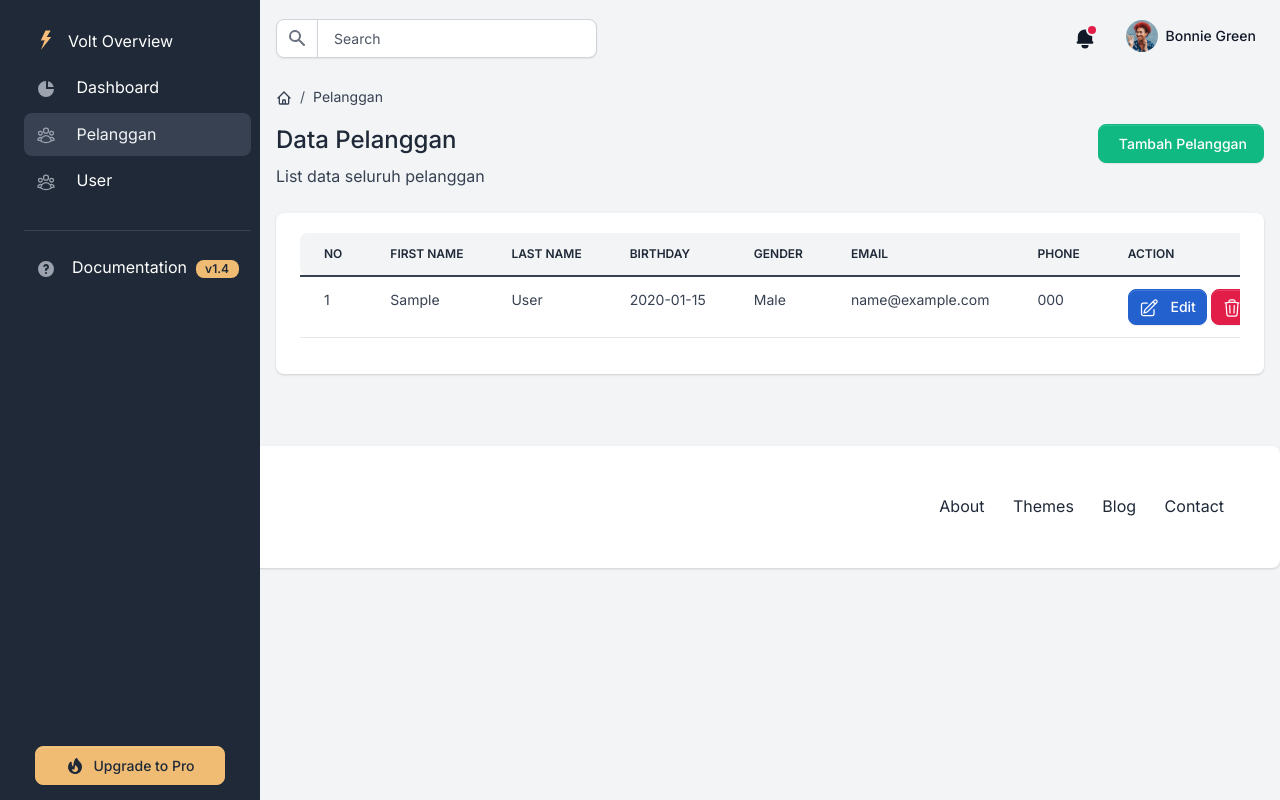
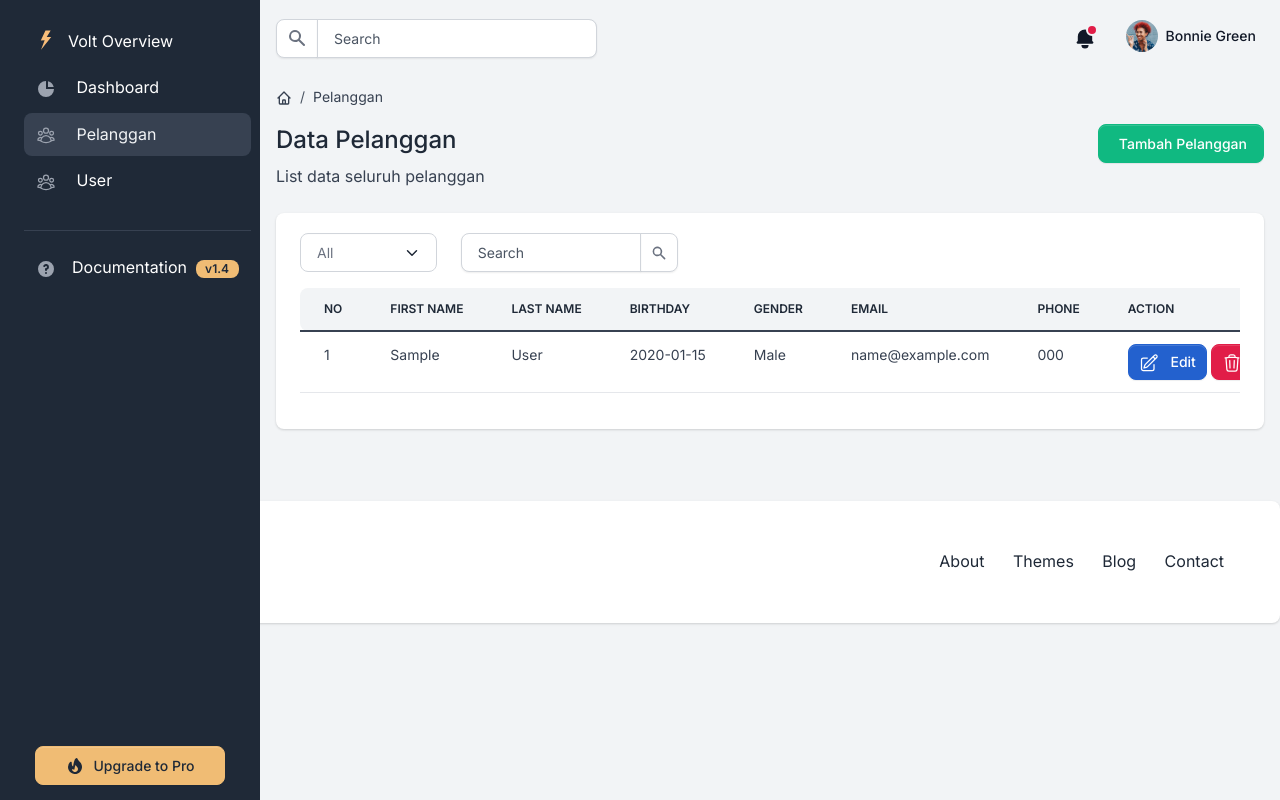
Before and after one commit to fajar25si/Fajar-2SIB.Web, a Laravel app: page /pelanggan in a window 1280 px wide. Run offline with Laravel 12, Linux system fonts and the light colour scheme; tables that the repository leaves empty hold one stand-in row (values such as "Sample post").

Commit message:
Penambahan Filter dan juga Penambahan From Search

```diff
--- a/app/Http/Controllers/PelangganController.php
+++ b/app/Http/Controllers/PelangganController.php
@@ -10,10 +10,21 @@ class PelangganController extends Controller
     /**
      * Display a listing of the resource.
      */
-    public function index()
+    public function index(Request $request)
     {
-        $data['dataPelanggan'] = Pelanggan::paginate(10)->onEachSide(15);
+        //Daftar kolom yyang bisa di filter sesuai nama pada from
+        $filterableColumns = ['gender'];
+
+        $seacrhableColumns = ['first_name', 'last_name', 'email', 'phone'];
+
+        //Gunakan scope filter untuk memproses query
+        $data['dataPelanggan'] = Pelanggan::filter($request, $filterableColumns)
+        ->search($request, $seacrhableColumns)->paginate(10)
+        ->onEachSide(15)->withQueryString();
+
         return view('admin.pelanggan.index', $data);
+
+
     }
 
     /**
--- a/app/Models/Pelanggan.php
+++ b/app/Models/Pelanggan.php
@@ -2,6 +2,7 @@
 
 namespace App\Models;
 
+use Illuminate\Database\Eloquent\Builder;
 use Illuminate\Database\Eloquent\Model;
 
 class Pelanggan extends Model
@@ -16,4 +17,26 @@ class Pelanggan extends Model
         'email',
         'phone',
     ];
+
+    public function scopeFilter(Builder $query, $request, array $filterableColumns): Builder
+    {
+    foreach ($filterableColumns as $column) {
+        if ($request->filled($column)) {
+            $query->where($column, $request->input($column));
+        }
+    }
+    return $query;
 }
+    public function scopeSearch(Builder $query, $request, array $searchableColumns): Builder
+    {
+        if ($request->filled('search')) {
+            $searchTerm = $request->input('search');
+            $query->where(function ($query) use ($searchTerm, $searchableColumns) {
+                foreach ($searchableColumns as $column) {
+                    $query->orWhere($column, 'like', '%' . $searchTerm . '%');
+                }
+            });
+        }
+        return $query;
+    }
+}
--- a/resources/views/admin/pelanggan/index.blade.php
+++ b/resources/views/admin/pelanggan/index.blade.php
@@ -39,6 +39,34 @@
                 <div class="card border-0 shadow mb-4">
                     <div class="card-body">
                         <div class="table-responsive">
+                            <div class="table-responsive">
+                            <form method="GET" action="{{ route('pelanggan.index') }}" class="mb-3">
+                            <div class="row">
+                                <div class="col-md-2">
+                                    <select name="gender" class="form-select" onchange="this.form.submit()">
+                                        <option value="">All</option>
+                                        <option value="Male" {{ request('gender') == 'Male' ? 'selected' : '' }}>
+                                            Male
+                                        </option>
+                                        <option value="Female" {{ request('gender') == 'Female' ? 'selected' : '' }}>
+                                            Female
+                                        </option>
+                                    </select>
+                                </div>
+                                <div class="col-md-3">
+                                    <div class="input-group">
+                                        <input type="text" name="search" class="form-control" id="exampleInputIconRight" value="{{request('search')}}" placeholder="Search" aria-label="Search">
+                                        <button type="submit" class="input-group-text" id="basic-addon2">
+                                        <svg class="icon icon-xxs" fill="currentColor" viewBox="0 0 20 20" xmlns="http://www.w3.org/2000/svg"><path fill-rule="evenodd" d="M8 4a4 4 0 100 8 4 4 0 000-8zM2 8a6 6 0 1110.89 3.476l4.817 4.817a1 1 0 01-1.414 1.414l-4.816-4.816A6 6 0 012 8z" clip-rule="evenodd"></path></svg>
+                                        </button>
+                                        @if(request('search'))
+							                <a href="{{ request()->fullUrlWithQuery(['search'=> null]) }}" class="btn btn-outline-secondary ml-3" id="clear-search"> Clear</a>
+					                    @endif
+                                    </div>
+                                </div>
+                            </div>
+
+                        </form>
                             <table id="table-pelanggan" class="table table-centered table-nowrap mb-0 rounded">
                                 <thead class="thead-light">
                                     <tr>
```
